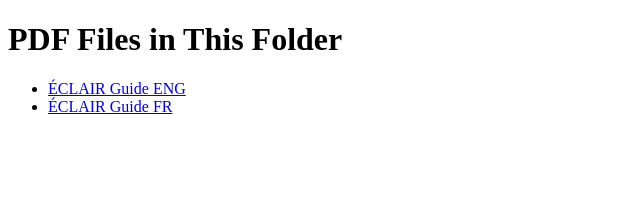
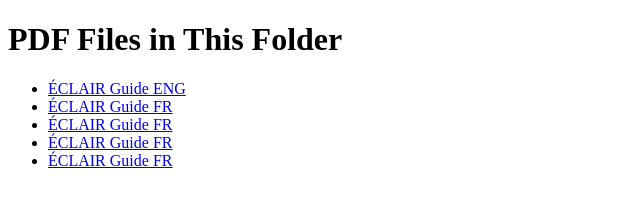
Before and after one commit to XiaohanWangRuby/Multilingualism-Literacy-Lab, a plain HTML site: page ÉCLAIR/index.html in a window 1280 px wide. Shown: the whole page, without its empty margins (0-640 px from the left). Drawn offline with Linux system fonts and the light colour scheme.

Commit message:
Add links for ÉCLAIR version A, B, and C PDFs
Added links to ÉCLAIR version A, B, and C PDF files.

```diff
--- a/ÉCLAIR/index.html
+++ b/ÉCLAIR/index.html
@@ -9,6 +9,9 @@
   <ul>
     <li><a href="ÉCLAIR-Guide_ENG.pdf" target="_blank">ÉCLAIR Guide ENG</a></li>
     <li><a href="ÉCLAIR-Guide_FR.pdf" target="_blank">ÉCLAIR Guide FR</a></li>
+    <li><a href="ÉCLAIR -VERSION A.pdf" target="_blank">ÉCLAIR Guide FR</a></li>
+    <li><a href="ÉCLAIR -VERSION B.pdf" target="_blank">ÉCLAIR Guide FR</a></li>
+    <li><a href="ÉCLAIR -VERSION C.pdf" target="_blank">ÉCLAIR Guide FR</a></li>
   </ul>
 </body>
 </html>
```
